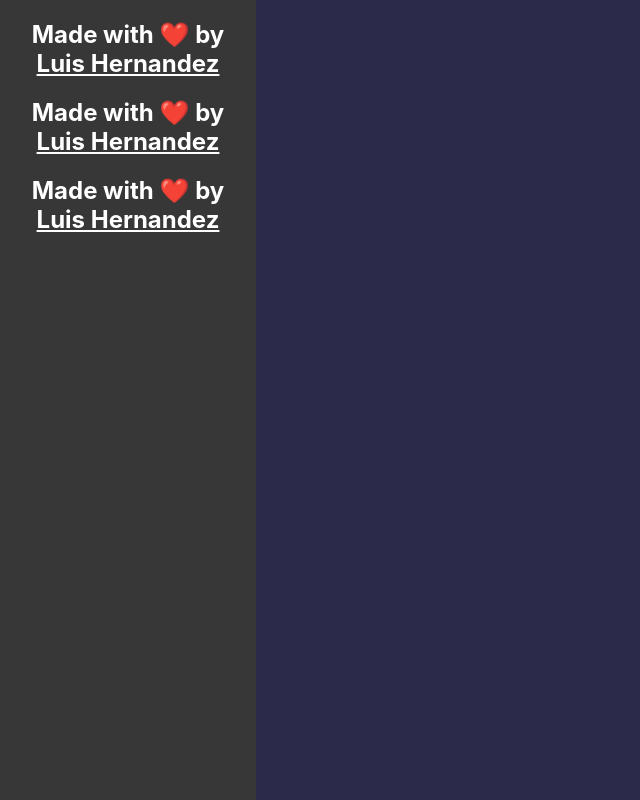
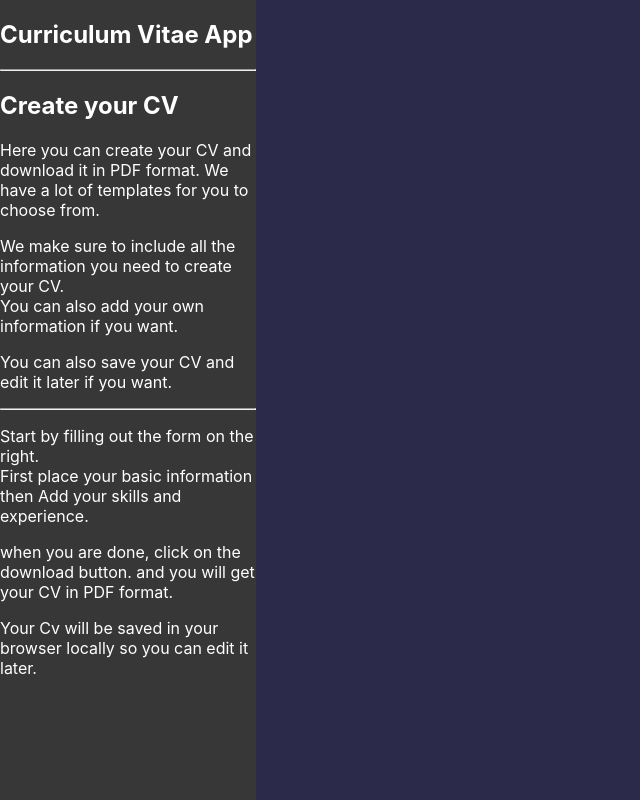
Before and after one commit to LuisHernandezCoding/cv-project-react, a React (Create React App) app: page / in a window 1280 px wide. Shown: the whole page, without its empty margins (0-640 px from the left). Built offline with nearby package versions, Linux system fonts and the light colour scheme.

Commit message:
Changed information displayed on Sidebar

```diff
--- a/src/components/Sidebar.js
+++ b/src/components/Sidebar.js
@@ -3,30 +3,39 @@ import React from 'react';
 export default function Sidebar() {
   return (
     <aside className="sidebar">
-      <h1 className="sidebar__title slideInFromLeft">
-        Made with
-        <span role="img" aria-label="love"> ❤️ </span>
-        by
-        <div>
-          <a href="http://github.com/LuisHernandezCoding">Luis Hernandez</a>
+      <h1 className="title slideInFromLeft delay-0">
+        Curriculum Vitae App
+      </h1>
+      <hr />
+      <div>
+        <div className="p-1">
+          <h2 className="subtitle slideInFromLeft delay-0">Create your CV</h2>
+          <p className="text slideInFromLeft delay-1">
+            Here you can create your CV and download it in PDF format.
+            We have a lot of templates for you to choose from.
+          </p>
+          <p className="text slideInFromLeft delay-2">
+            We make sure to include all the information you need to create your CV.
+            <br />
+            You can also add your own information if you want.
+          </p>
+          <p className="text subtitle slideInFromLeft delay-3">
+            You can also save your CV and edit it later if you want.
+          </p>
+          <hr className="slideInFromLeft delay-4" />
+          <p className="text slideInFromLeft delay-4">
+            Start by filling out the form on the right.
+            <br />
+            First place your basic information then Add your skills and experience.
+          </p>
+          <p className="text slideInFromLeft delay-5">
+            when you are done, click on the download button. and you will get your CV in PDF format.
+          </p>
+          <p className="text slideInFromLeft delay-6">
+            Your Cv will be saved in your browser locally so you can edit it later.
+          </p>
         </div>
-      </h1>
-      <h1 className="sidebar__title slideInFromLeft delay-half">
-        Made with
-        <span role="img" aria-label="love"> ❤️ </span>
-        by
-        <div>
-          <a href="http://github.com/LuisHernandezCoding">Luis Hernandez</a>
-        </div>
-      </h1>
-      <h1 className="sidebar__title slideInFromLeft delay-1">
-        Made with
-        <span role="img" aria-label="love"> ❤️ </span>
-        by
-        <div>
-          <a href="http://github.com/LuisHernandezCoding">Luis Hernandez</a>
-        </div>
-      </h1>
+      </div>
     </aside>
   );
 }
```
